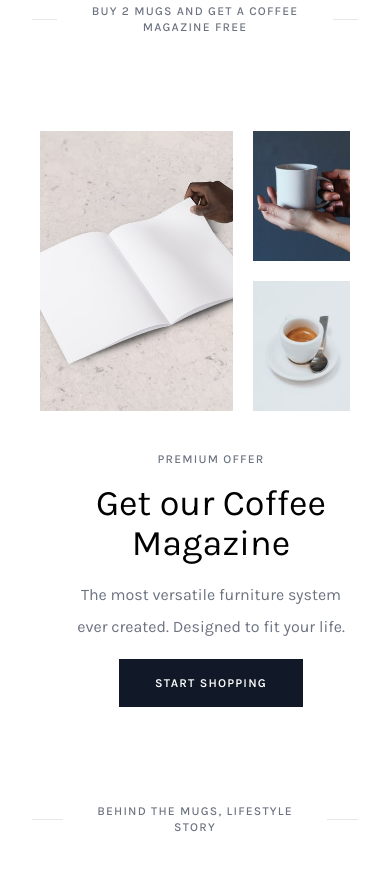
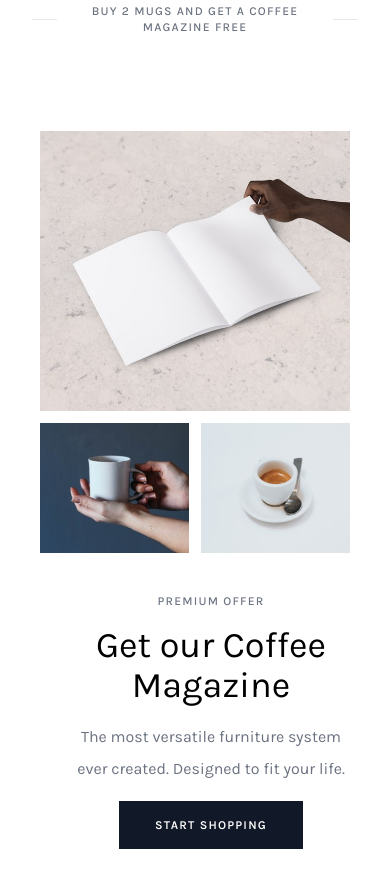
Before and after one commit to HocPhamThai/tailwindcss-coffee-style, a website: page public/index.html in a window 390 px wide. Shown: the part 7615-8502 px from the top of the page. Drawn offline with Linux system fonts and the light colour scheme.

Commit message:
add magazine

```diff
--- a/public/index.html
+++ b/public/index.html
@@ -367,11 +367,17 @@
           </div>
           <div class="coffee-magazine w-[95%] xl:w-[65%] mx-auto mb-24">
             <div class="flex flex-col md:flex-row justify-center items-center gap-5">
-              <div class="ct-magazine-images flex flex-row gap-5 basis-1/2 w-full h-full mb-5 md:mb-0">
-                <div class="ct-magazine-lg basis-2/3 h-[280px] bg-[url('./img/magazine_image_lg.jpg')] bg-no-repeat bg-cover bg-center"></div>
-                <div class="ct-magazine-sm-images basis-1/3 flex flex-col gap-5">
-                  <div class="ct-magazine-sm-image h-[130px] bg-[url('./img/magazine_image_01.jpg')] bg-no-repeat bg-cover bg-center"></div>
-                  <div class="ct-magazine-sm-image h-[130px] bg-[url('./img/magazine_image_02.jpg')] bg-no-repeat bg-cover bg-center"></div>
+              <div class="ct-magazine-images md:flex flex-row gap-5 basis-1/2 w-full h-full mb-5 md:mb-0">
+                <div
+                  class="ct-magazine-lg basis-2/3 h-[280px] mb-3 xs:mb-5 md:mb-0 bg-[url('./img/magazine_image_lg.jpg')] bg-no-repeat bg-cover bg-center"
+                ></div>
+                <div class="ct-magazine-sm-images basis-1/3 flex flex-row md:flex-col gap-3 xs:gap-5">
+                  <div
+                    class="ct-magazine-sm-image basis-1/2 h-[130px] xs:h-[200px] md:h-[130px] bg-[url('./img/magazine_image_01.jpg')] bg-no-repeat bg-cover bg-center"
+                  ></div>
+                  <div
+                    class="ct-magazine-sm-image basis-1/2 h-[130px] xs:h-[200px] md:h-[130px] bg-[url('./img/magazine_image_02.jpg')] bg-no-repeat bg-cover bg-center"
+                  ></div>
                 </div>
               </div>
               <div class="ct-magazine-post basis-1/2 pl-8 xl:pl-14 text-center md:text-left">
--- a/tailwind.config.js
+++ b/tailwind.config.js
@@ -1,7 +1,13 @@
+const defaultTheme = require('tailwindcss/defaultTheme')
+
 /** @type {import('tailwindcss').Config} */
 module.exports = {
   content: ['./public/**/*.{html,js}'],
   theme: {
+    screens: {
+      xs: '480px',
+      ...defaultTheme.screens,
+    },
     extend: {
       fontFamily: {
         Karla: ['Karla', 'sans-serif'],
@@ -21,7 +27,7 @@
         },
         fadeIn: {
           from: { opacity: 0 },
-          to  : { opacity: 1 },
+          to: { opacity: 1 },
         },
       },
       animation: {
```
Also changed, not shown: public/output.css.
